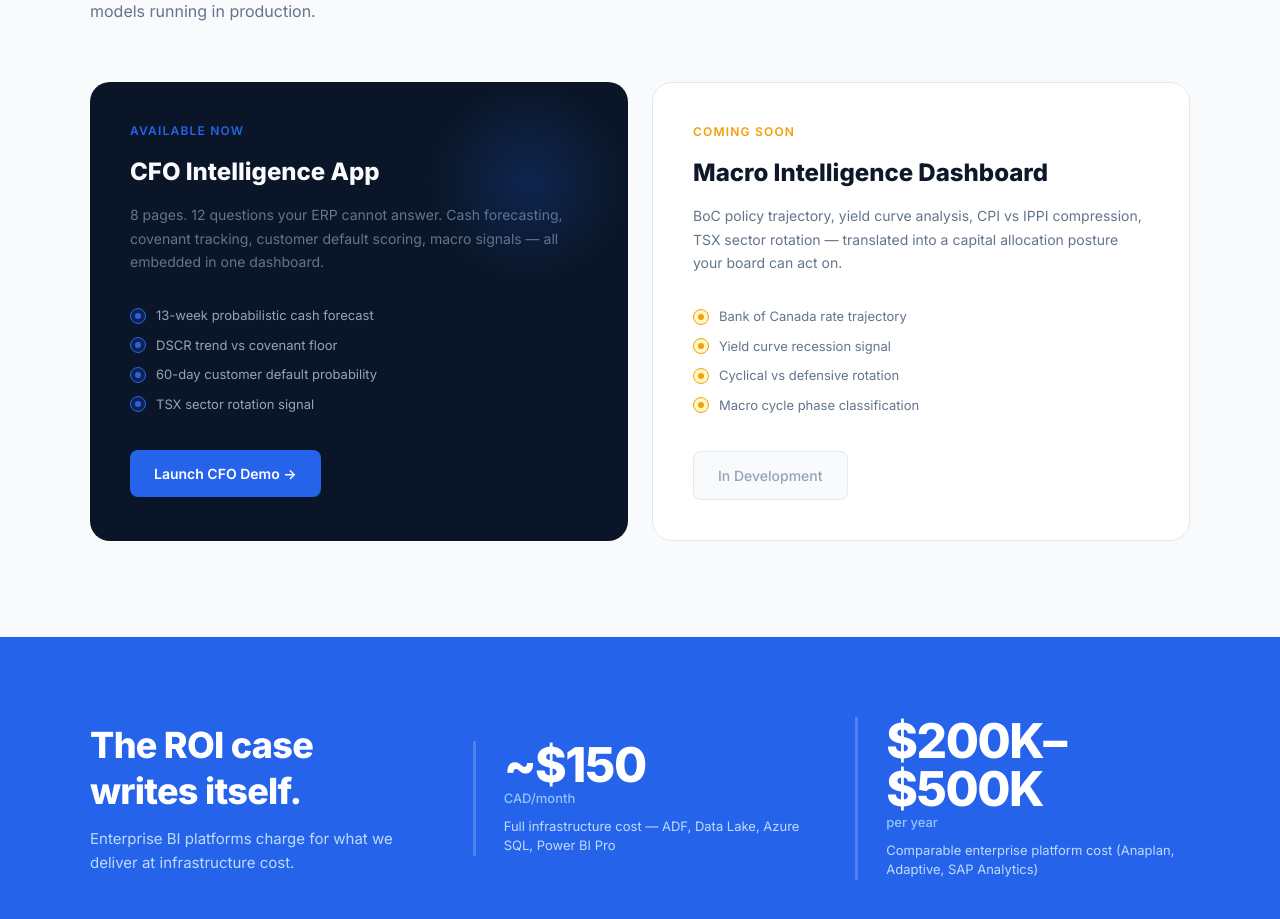
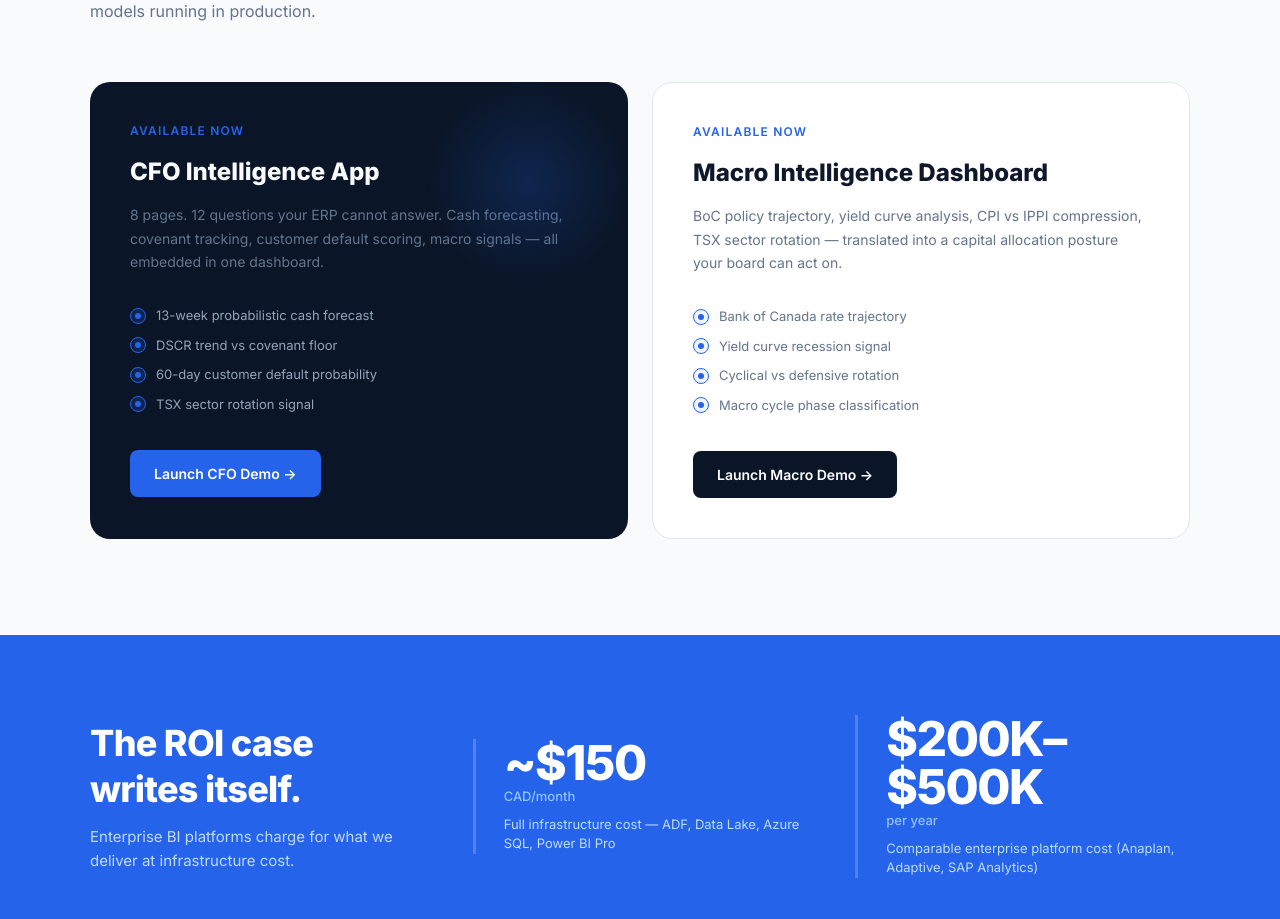
Before and after one commit to jeduclo/csuite-platform, a Next.js app: page / in a window 1280 px wide. Shown: the part 3040-3959 px from the top of the page. Built offline with nearby package versions, Linux system fonts and the light colour scheme.

Commit message:
Activate Macro Dashboard link on homepage

```diff
--- a/app/page.tsx
+++ b/app/page.tsx
@@ -69,7 +69,6 @@ export default function HomePage() {
         position: "relative",
         overflow: "hidden",
       }}>
-        {/* Grid background */}
         <div style={{
           position: "absolute", inset: 0,
           backgroundImage: "linear-gradient(rgba(37,99,235,0.06) 1px, transparent 1px), linear-gradient(90deg, rgba(37,99,235,0.06) 1px, transparent 1px)",
@@ -78,7 +77,6 @@ export default function HomePage() {
         }} />
 
         <div style={{ maxWidth: "1100px", margin: "0 auto", position: "relative" }}>
-          {/* Eyebrow */}
           <div style={{
             display: "inline-flex", alignItems: "center", gap: "8px",
             background: "rgba(37,99,235,0.15)", border: "1px solid rgba(37,99,235,0.3)",
@@ -90,7 +88,6 @@ export default function HomePage() {
             </span>
           </div>
 
-          {/* Headline */}
           <h1 style={{
             fontSize: "clamp(36px, 5vw, 64px)",
             fontWeight: "800",
@@ -114,7 +111,6 @@ export default function HomePage() {
             to give your CFO, CEO and CRO answers they cannot get anywhere else — in under 60 seconds.
           </p>
 
-          {/* CTAs */}
           <div style={{ display: "flex", gap: "16px", flexWrap: "wrap", marginBottom: "72px" }}>
             <Link href="/cfo" style={{
               background: "#2563EB", color: "#fff",
@@ -136,7 +132,6 @@ export default function HomePage() {
             </a>
           </div>
 
-          {/* Live signal strip */}
           <div style={{ marginBottom: "12px" }}>
             <p style={{ fontSize: "11px", color: "#475569", letterSpacing: "0.08em", textTransform: "uppercase", marginBottom: "16px" }}>
               Platform signals — updating live
@@ -217,7 +212,6 @@ export default function HomePage() {
             Microsoft Fabric only when the economics justify it.
           </p>
 
-          {/* Pipeline diagram */}
           <div style={{ display: "flex", alignItems: "center", gap: "0", flexWrap: "wrap", marginBottom: "64px" }}>
             {[
               { label: "Your ERP", sub: "SAP · Oracle · Dynamics · Custom", icon: "🗄️" },
@@ -246,7 +240,6 @@ export default function HomePage() {
             ))}
           </div>
 
-          {/* 4 pillars */}
           <div style={{ display: "grid", gridTemplateColumns: "repeat(auto-fit, minmax(220px, 1fr))", gap: "24px" }}>
             {[
               { title: "Know where you stand", desc: "Real-time financial health across cash, margin, covenant, and credit risk — in one view.", accent: "#2563EB" },
@@ -254,10 +247,7 @@ export default function HomePage() {
               { title: "Know what to do", desc: "Every dashboard surfaces a recommended action — not just a number.", accent: "#059669" },
               { title: "Macro-aware", desc: "BoC rates, yield curve, StatCan data, and TSX sector rotation baked in — for free.", accent: "#F59E0B" },
             ].map((p, i) => (
-              <div key={i} style={{
-                borderTop: `3px solid ${p.accent}`,
-                padding: "28px 0 0",
-              }}>
+              <div key={i} style={{ borderTop: `3px solid ${p.accent}`, padding: "28px 0 0" }}>
                 <h3 style={{ fontSize: "16px", fontWeight: "700", color: "#F1F5F9", marginBottom: "10px" }}>{p.title}</h3>
                 <p style={{ fontSize: "14px", color: "#64748B", lineHeight: "1.6" }}>{p.desc}</p>
               </div>
@@ -331,8 +321,8 @@ export default function HomePage() {
               padding: "40px",
               position: "relative",
             }}>
-              <p style={{ fontSize: "12px", color: "#F59E0B", letterSpacing: "0.1em", textTransform: "uppercase", fontWeight: 600, marginBottom: "16px" }}>
-                Coming Soon
+              <p style={{ fontSize: "12px", color: "#2563EB", letterSpacing: "0.1em", textTransform: "uppercase", fontWeight: 600, marginBottom: "16px" }}>
+                Available Now
               </p>
               <h3 style={{ fontSize: "24px", fontWeight: "800", color: "#0F172A", marginBottom: "16px", lineHeight: "1.3" }}>
                 Macro Intelligence Dashboard
@@ -344,21 +334,21 @@ export default function HomePage() {
               <div style={{ display: "flex", flexDirection: "column", gap: "10px", marginBottom: "36px" }}>
                 {["Bank of Canada rate trajectory", "Yield curve recession signal", "Cyclical vs defensive rotation", "Macro cycle phase classification"].map(f => (
                   <div key={f} style={{ display: "flex", alignItems: "center", gap: "10px" }}>
-                    <div style={{ width: "16px", height: "16px", borderRadius: "50%", background: "#FEF9C3", border: "1px solid #F59E0B", display: "flex", alignItems: "center", justifyContent: "center", flexShrink: 0 }}>
-                      <div style={{ width: "6px", height: "6px", borderRadius: "50%", background: "#F59E0B" }} />
+                    <div style={{ width: "16px", height: "16px", borderRadius: "50%", background: "#EFF6FF", border: "1px solid #2563EB", display: "flex", alignItems: "center", justifyContent: "center", flexShrink: 0 }}>
+                      <div style={{ width: "6px", height: "6px", borderRadius: "50%", background: "#2563EB" }} />
                     </div>
                     <span style={{ fontSize: "13px", color: "#64748B" }}>{f}</span>
                   </div>
                 ))}
               </div>
-              <div style={{
-                background: "#F8FAFC", border: "1px solid #E2E8F0",
-                borderRadius: "8px", padding: "13px 24px",
-                fontSize: "14px", color: "#94A3B8", fontWeight: "500",
-                display: "inline-block",
+              <Link href="/macro" style={{
+                background: "#0A1628", color: "#fff",
+                padding: "13px 24px", borderRadius: "8px",
+                fontWeight: "600", fontSize: "14px",
+                textDecoration: "none", display: "inline-flex", alignItems: "center", gap: "8px",
               }}>
-                In Development
-              </div>
+                Launch Macro Demo →
+              </Link>
             </div>
           </div>
         </div>
```
